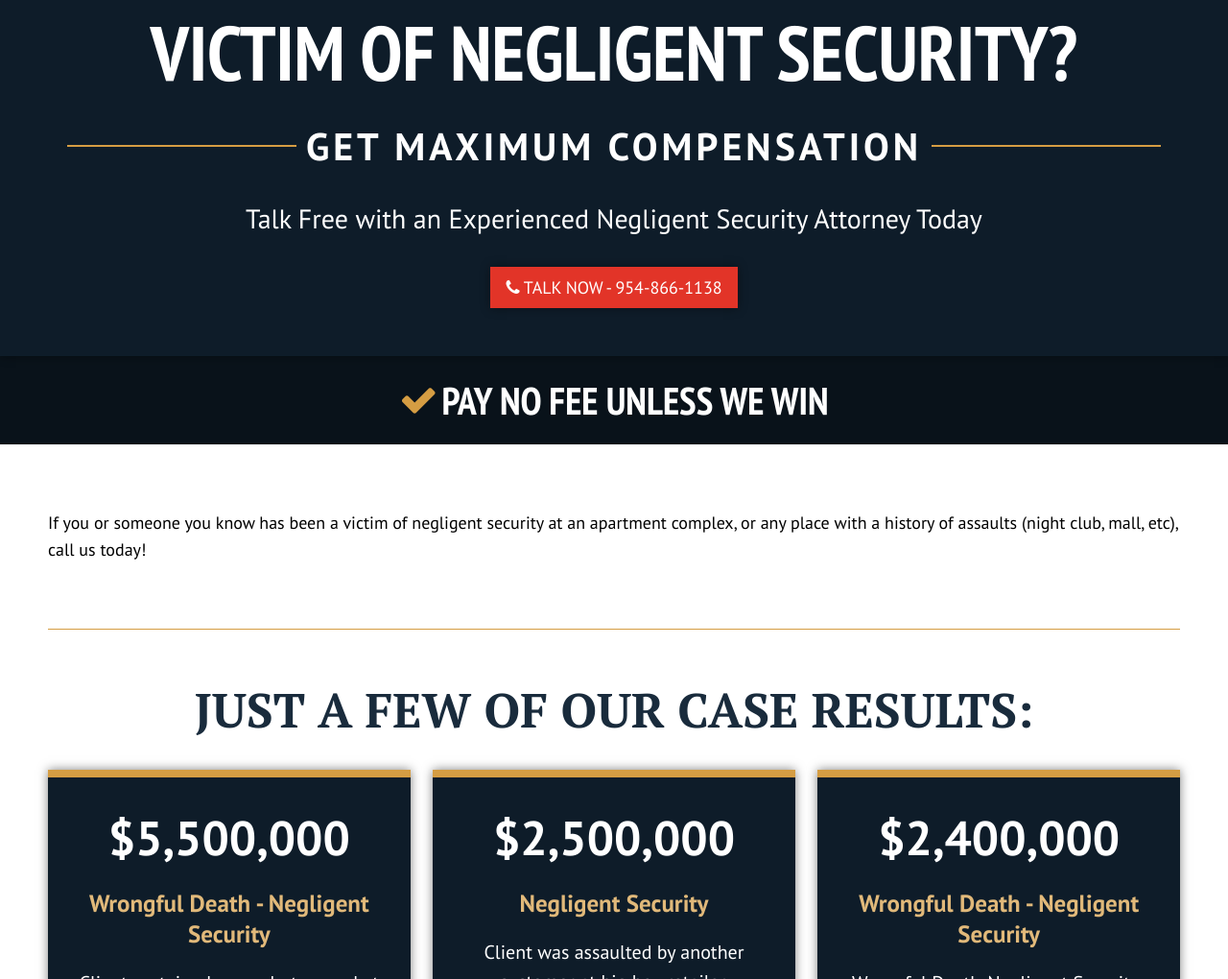
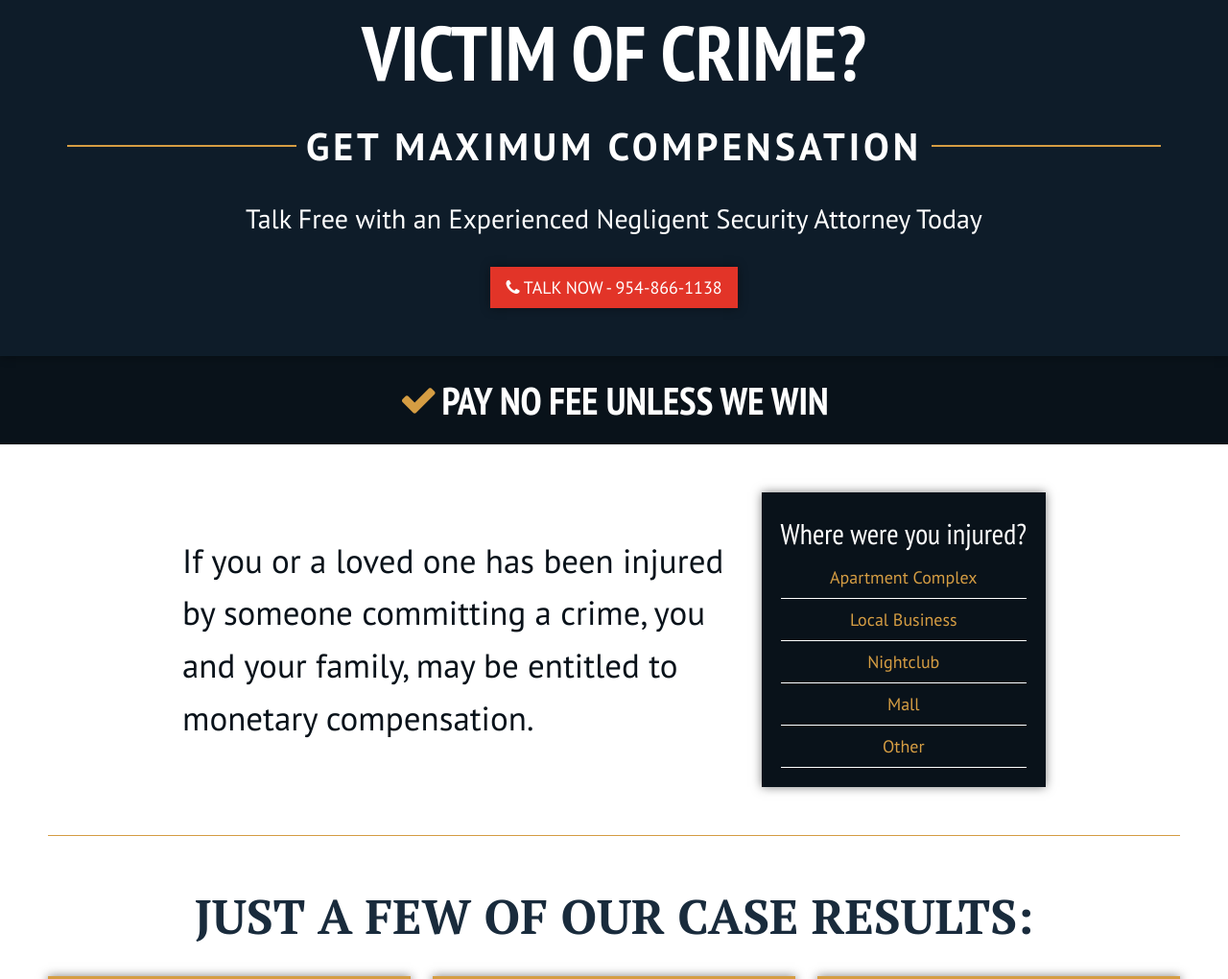
Before and after one commit to telapost/MyTrialTeam, a plain HTML site: page index.html in a window 1280 px wide. Shown: the part 658-1678 px from the top of the page at 96% size. Drawn offline with nearby package versions, Linux system fonts and the light colour scheme.

Commit message:
Update index.html

```diff
--- a/index.html
+++ b/index.html
@@ -76,7 +76,7 @@
                 </div>
                 <div class="hero-bottom">
                     <div class="hero-heading">
-                        <h1>Victim of Negligent Security?</h1>
+                        <h1>Victim of Crime?</h1>
                     </div>
                     <div class="hero-content">
                         <div class="tri-heading">
@@ -107,8 +107,20 @@
         </div>
         <div class="container intro">
             <div class="inner">
-                <div class="intro-content">
-                    <p>If you or someone you know has been a victim of negligent security at an apartment complex, or any place with a history of assaults (night club, mall, etc), call us today!</p>
+                <div class="duo">
+                    <div class="duo-left">
+                        <p>If you or a loved one has been injured by someone committing a crime, you and your family, may be entitled to monetary compensation.</p>
+                    </div>
+                    <div class="duo-right">
+                        <p>Where were you injured?</p>
+                        <ul>
+                            <li><a href="https://www.cowenedwards.com/">Apartment Complex</a></li>
+                            <li><a href="https://www.cowenedwards.com/">Local Business</a></li>
+                            <li><a href="https://www.cowenedwards.com/">Nightclub</a></li>
+                            <li><a href="https://www.cowenedwards.com/">Mall</a></li>
+                            <li><a href="https://www.cowenedwards.com/">Other</a></li>
+                        </ul>
+                    </div>
                 </div>
                 <div class="results">
                     <h2>Just a Few of Our Case Results:</h2>
```
